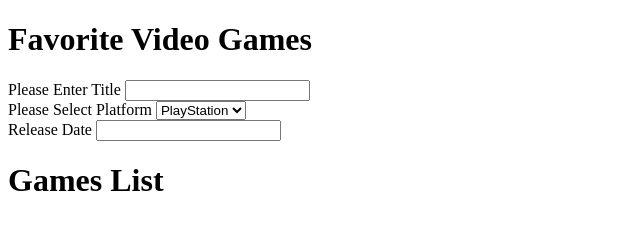
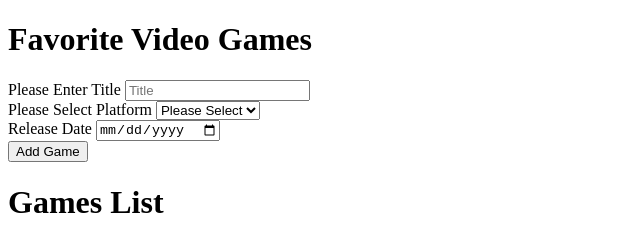
Before and after one commit to iainfraser188/DOM-Homework, a plain HTML site: page index.html in a window 1280 px wide. Shown: the whole page, without its empty margins (0-640 px from the left). Drawn offline with Linux system fonts and the light colour scheme.

Commit message:
finnished form html

```diff
--- a/index.html
+++ b/index.html
@@ -8,16 +8,17 @@
 </head>
 <body>
     <h1>Favorite Video Games</h1>
-    <form id = New-Item>
-        <div id="#name-input">
-            <lable for="title">Please Enter Title</lable>
-            <input type="text" required>
+    <form id = New-Game>
+        <div id="#Title-input">
+            <lable for="Title" >Please Enter Title</lable>
+            <input type="text" placeholder="Title" required>
 
         </div>
 
         <div id= "platform-select">
-            <label for="platform">Please Select Platform</label>
-            <select>
+            <label for="platform" >Please Select Platform</label>
+            <select required>
+                <option selected disabled>Please Select</option>
                 <option >PlayStation</option>
                 <option>X Box</option>
                 <option>PC</option>
@@ -25,20 +26,15 @@
         </div>
 
         <div id="release-date">
-            <label for="release-date">Release Date</label>
-            <input id="release=date" type ="text" required>
+            <label for="release-date" >Release Date</label>
+            <input id="release=date" type ="date" placeholder="Release-Date" required>
 
         </div>
+        <input value="Add Game" type="submit">
+    </form>
+        <h1 id="Game-List-Head"> Games List</h1>
+        <ul id="Games-List"></ul>
 
-
-
-            <!-- enter release date -->
-            <!-- date input -->
-
-    </form>
-    <div id="Games List">
-        <h1 id="Game-List-Head"> Games List</h1>
-    </div>
 
 
 </body>
```
Also changed, not shown: js/app.js (+7 -0 lines).
